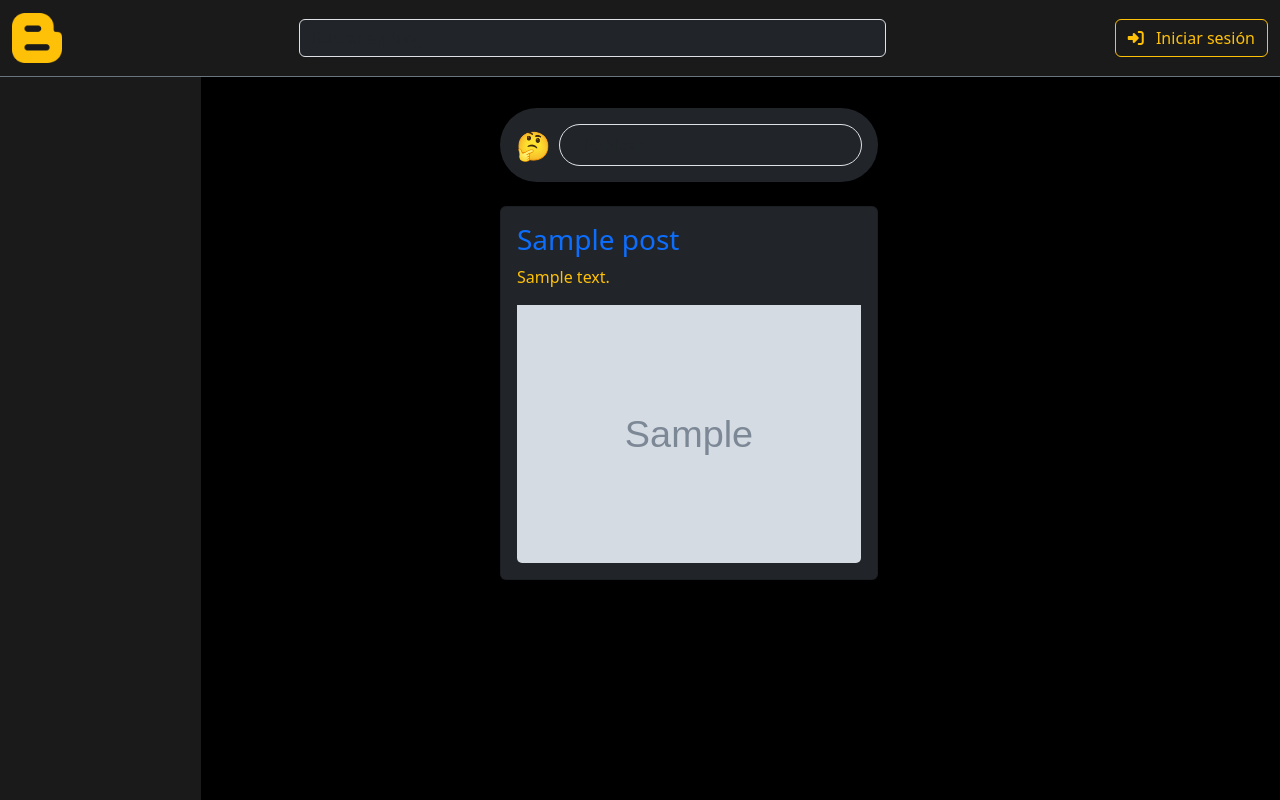
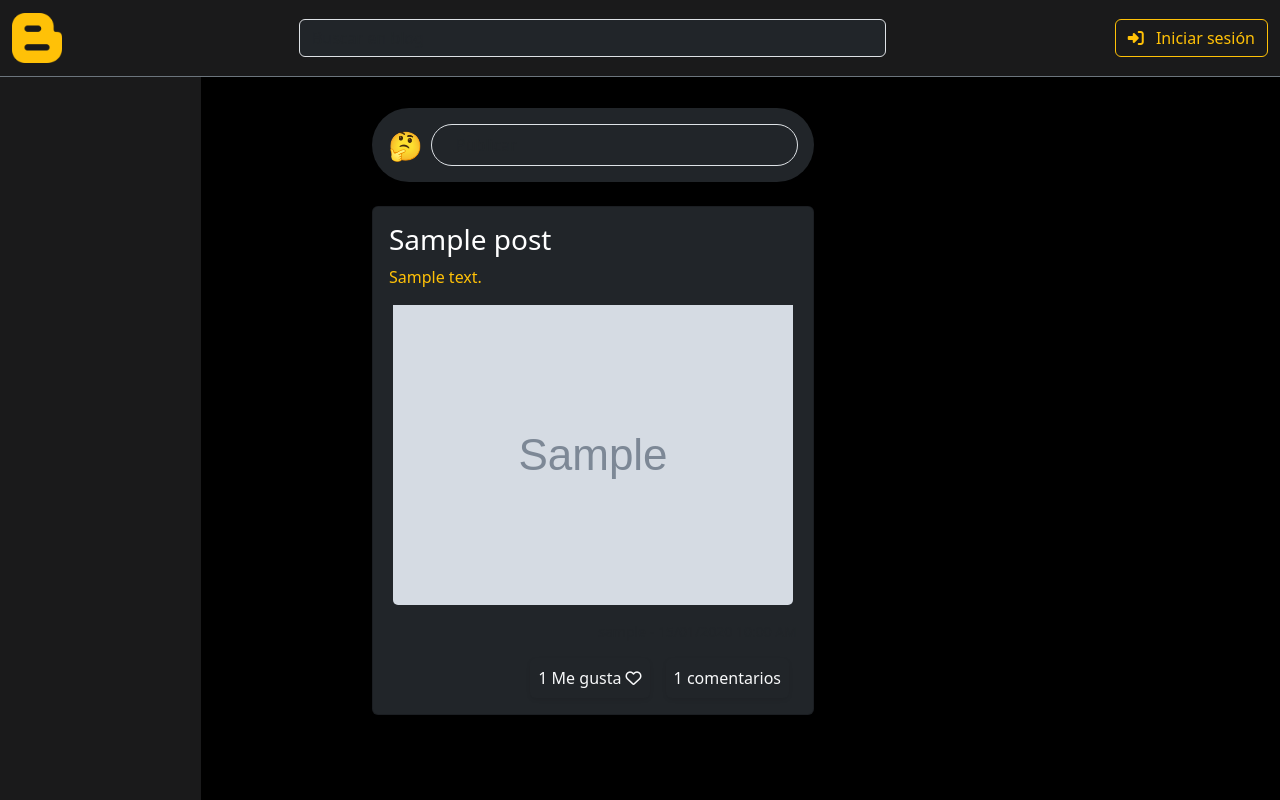
Before and after one commit to jcandiap/django-blog, a Django app: page / in a window 1280 px wide. Run offline with Django 4.2, Linux system fonts and the light colour scheme; tables that the repository leaves empty hold one stand-in row (values such as "Sample post"); grey boxes marked "Sample" are stand-in pictures; some libraries are stand-ins or nearby versions.

Commit message:
se agregan cambios visuales

```diff
--- a/apps/blog/templates/blog/index.html
+++ b/apps/blog/templates/blog/index.html
@@ -1,7 +1,7 @@
 {% extends 'base_blog.html' %}
 {% block PAGE_TITLE %} Home {% endblock PAGE_TITLE %}
 {% block PAGE_CONTENT %}
-    <div class="container mt-5 col-md-10 text-white w-100" style="padding-left: 40%; padding-top: 60px;">
+    <div class="container mt-5 col-md-10 text-white w-100" style="padding-left: 30%; padding-top: 60px;">
         <div class="w-50 d-flex ps-3 pe-3 bg-dark pt-3 pb-3 rounded-pill">
             <span class="bg-dark text-warning fs-3 me-2">🤔</span>
             <input type="text" class="form-control bg-dark text-white rounded-pill ps-4" placeholder="Publicar" id="publicar"/>
@@ -9,15 +9,21 @@
         {% if post_list %}
             {% for post in post_list %}
                 <div class="card w-50 d-flex flex-column ps-3 pe-3 bg-dark pt-3 pb-3 mt-4">
-                    <a href="{% url 'blog:post' %}?id={{ post.id }}" class="text-decoration-none"><h3 class="card-title">{{ post.title }}</h3></a>
+                    <a href="{% url 'blog:post' %}?id={{ post.id }}" class="text-decoration-none text-white"><h3 class="card-title">{{ post.title }}</h3></a>
                     <p class="card-text text-warning">
                         {{ post.content }}
                     </p>
                     {% if post.image %}
-                        <img class="card-img-bottom" src="{{ post.image.url }}" class="my-auto">
+                        <img class="card-img-bottom mx-auto" src="{{ post.image.url }}" style="max-height: 400px; width: fit-content;">
                     {% endif %}
-                    <div class="w-100">
-
+                    <small class="ms-auto mt-3">{{ post.author.username }} - {{ post.publish_date|date:"d/m/Y H:i A" }}</small>
+                    <div class="d-flex justify-content-end mt-3">
+                        <button class="btn btn-outline-light mx-2 my-auto p-2 border-0 shadow-sm">
+                            {{ post.commets }} Me gusta
+                            {% comment %} <i class="fa-solid fa-heart"></i> {% endcomment %}
+                            <i class="fa-regular fa-heart"></i>
+                        </button>
+                        <button class="btn btn-outline-light mx-2 my-auto p-2 border-0 shadow-sm">{{ post.commets }} comentarios</button>
                     </div>
                 </div>
             {% endfor %}
--- a/apps/blog/templates/blog/post_detail.html
+++ b/apps/blog/templates/blog/post_detail.html
@@ -1,7 +1,7 @@
 {% extends 'base_blog.html' %}
 {% block PAGE_TITLE %} Post {% endblock PAGE_TITLE %}
 {% block PAGE_CONTENT %}
-    <div class="container mt-5 col-md-10 text-white w-75" style="padding-left: 10%; padding-top: 60px;">
+    <div class="container mt-5 col-md-10 text-white w-100" style="padding-left: 20%; padding-top: 60px;">
         <div class="card w-50 d-flex flex-column ps-3 pe-3 bg-dark pt-3 pb-3 mt-4">
             <h3 class="card-title">{{ post.title }}</h3>
             <p class="card-text text-warning">
@@ -15,4 +15,7 @@
             </div>
         </div>
     </div>
+    <section class="mt-4 text-white" style="padding-left: 20%;">
+        <h4 class="border-bottom w-50 pb-3">Comentarios</h4>
+    </section>
 {% endblock PAGE_CONTENT %}
--- a/apps/blog/views.py
+++ b/apps/blog/views.py
@@ -8,6 +8,8 @@
 
 def index(request):
     post_list = models.Post.objects.all().order_by('-publish_date')
+    for post in post_list:
+        post.commets = models.Comment.objects.filter(post=post).count()
     return render(request, 'blog/index.html', { 'post_list': post_list })
 
 def submit(request):
--- a/templates/base_blog.html
+++ b/templates/base_blog.html
@@ -28,7 +28,7 @@
             <div class="d-flex">
                 {% if user.is_authenticated %}
                   {% if user.avatar %}
-                    <img src="{{ user.avatar.url }}" alt="Avatar" class="me-2 my-auto rounded-circle" style="height: 40px;" />
+                    <img src="{{ user.avatar.url }}" alt="Avatar" class="me-2 my-auto rounded-circle" style="height: 40px; width: 40px;" />
                   {% else %}
                     <img src="{% static 'base_profile.png' %}" class="me-2 my-auto rounded-circle" style="height: 40px;">
                   {% endif %}
```
Also changed, not shown: media/avatars/miles.jpeg (added), media/blog/spideynegro/IMG_284027364DB0-1.jpeg (added).
